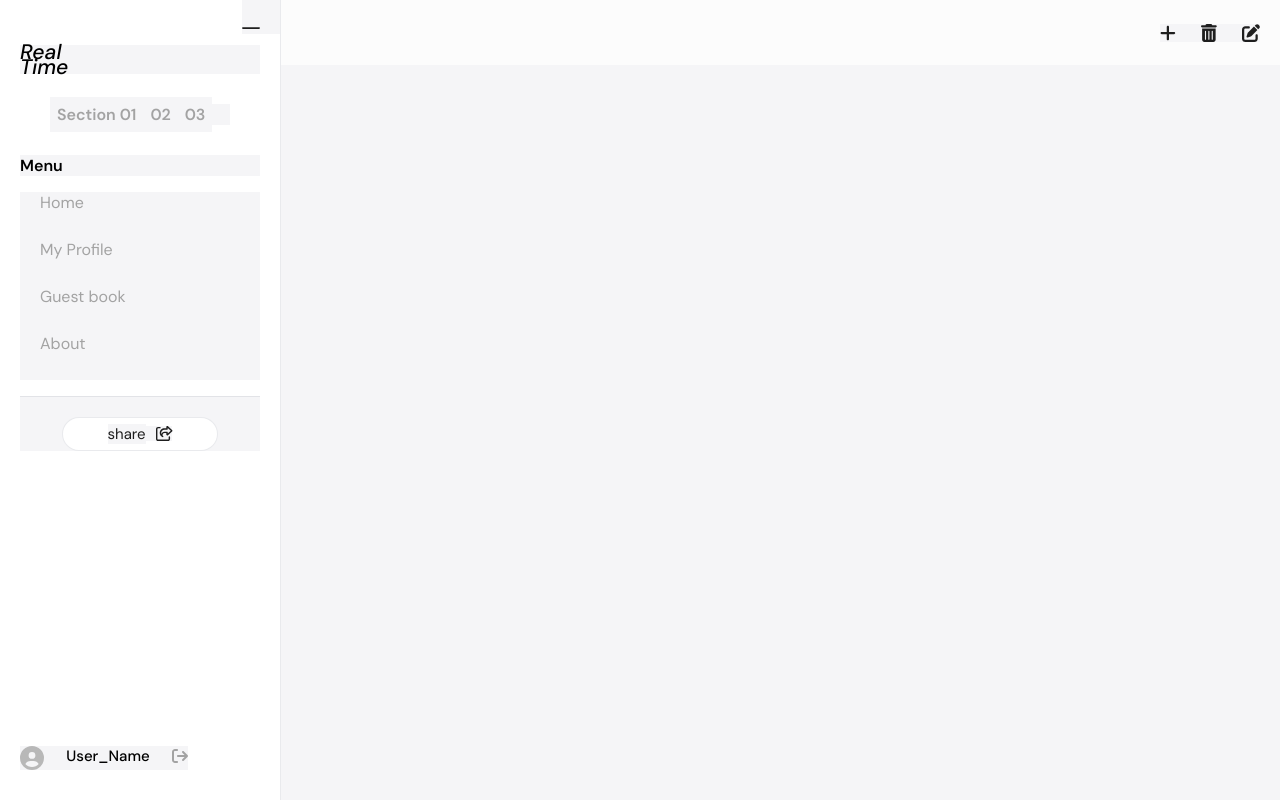
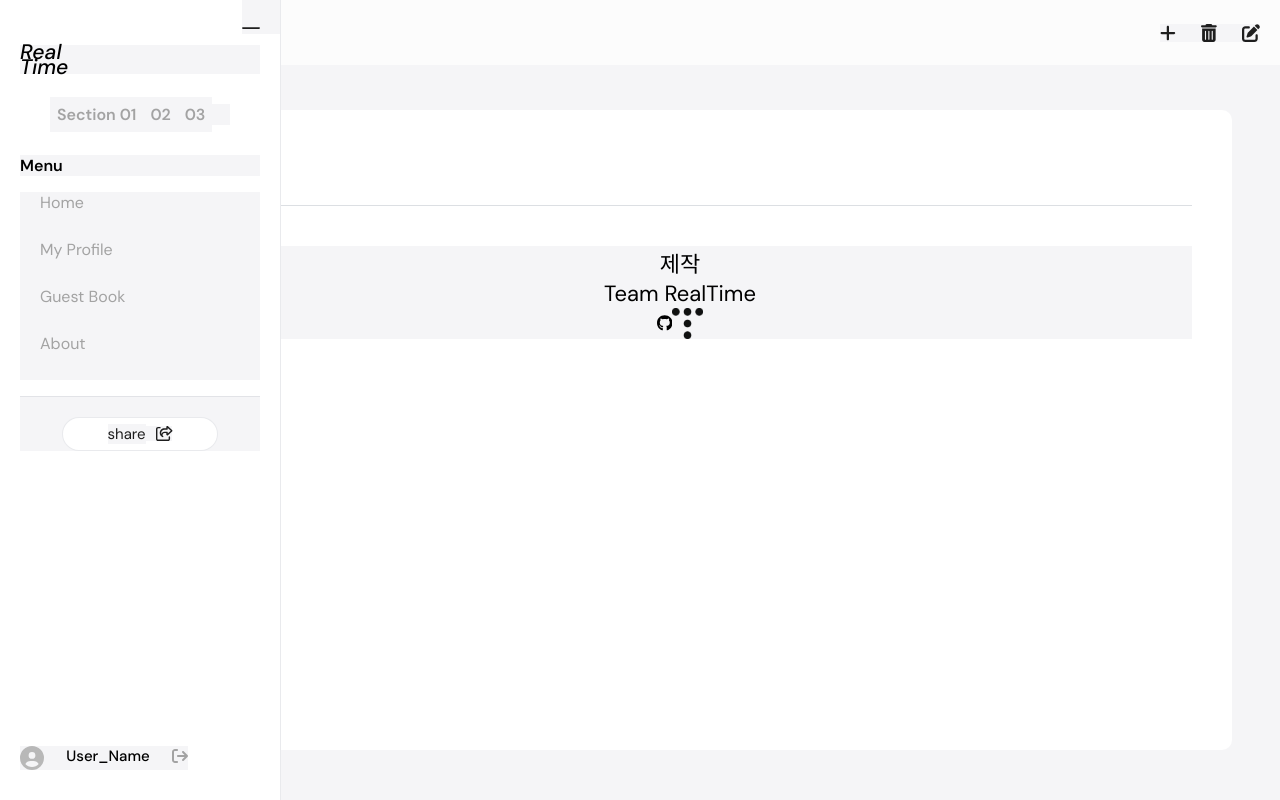
Before and after one commit to strawberryroll/Team_Realtime, a Vue app in the folder photo-board/: page /about in a window 1280 px wide. Both pictures are taken after a click on the element 68 px from the left and 17 px from the top of the page. Built offline with nearby package versions, Linux system fonts and the light colour scheme.

Commit message:
Refactor: about,guestbook,home 컴포넌트 생성

```diff
--- a/photo-board/src/App.vue
+++ b/photo-board/src/App.vue
@@ -3,41 +3,20 @@
   <!--사이드바-->
   <Sidebar @isOpen="toggleSidebar" :user_name="user_name" :isOpen="isOpen"/>
 
-
    <!--NAVBAR 헤더-->
-  <section>
-    <nav class="navbar">
-      <div class="nav-left">
-        <button class="arrow-btn">
-          <font-awesome-icon :icon="['fas', 'chevron-left']" style="color: #212121;" />
-        </button>
-        <button class="arrow-btn">
-          <font-awesome-icon :icon="['fas', 'chevron-right']" style="color: #212121;" />
-        </button>
-      </div>
-      <div class="nav-right">
-          <font-awesome-icon :icon="['fas', 'plus']" style="color: #1e1e1e;" />
-          <font-awesome-icon :icon="['fas', 'trash-can']" style="color: #1e1e1e;" />
-          <font-awesome-icon :icon="['fas', 'pen-to-square']" style="color: #1e1e1e;" />
-      </div>
-    </nav>
-  </section>
+  <Header/>
 
   <!--main content-->
   <section id="main-content">
     <router-view></router-view>
   </section>
 
-
-
-
-
-
 </template>
 
 <script>
 // components
 import Sidebar from './components/Sidebar.vue';
+import Header from './components/Header.vue';
 
 export default {
   data(){
@@ -48,6 +27,7 @@ export default {
   },
   components:{
     Sidebar,
+    Header,
   },
   methods:{
     toggleSidebar(){
@@ -234,5 +214,120 @@ li{
   display: flex;
   flex: 1;
 }
+/* Home */
+.home-container {
+  display: flex;
+  align-items: center;
+  width: 100%;
+  height: 100%;
+}
+.home-white-box {
+  position: absolute;
+  vertical-align: middle;
+  left: 10%;
+  right: 0;
+  width: 80%;
+  height: 70%;
+  padding: 40px;
+  margin-top: 60px;
+  border-radius: 10px;
+}
+
+/* My Profile */
+.container {
+  display: flex;
+  align-items: center;
+  background-color: #F5F5F7;
+  width: 100%;
+  height: 100%;
+}
+.white-box {
+  position: absolute;
+  vertical-align: middle;
+  left: 10%;
+  right: 0;
+  width: 80%;
+  height: 70%;
+  background: white;
+  padding: 40px;
+  margin-top: 60px;
+  border-radius: 10px;
+}
+.box-title {
+  position: absolute;
+  top: 10px;
+  font-size: 30px;
+}
+.division-line {
+  border-top: 1px solid #dcdfe3;
+  margin-top: 55px;
+}
+.box-content {
+  padding-top: 40px;
+  width: 100%;
+  height: 70%;
+  background: transparent;
+}
+.profile-img {
+  position: absolute;
+  top: 80px;
+  background: transparent;
+}
+.content {
+    position: absolute;
+    top: 120px;
+}
+
+.content-name {
+    left: 600px;
+}
+
+.content-email {
+    left: 900px;
+}
+
+.content-phone {
+    left: 600px;
+    top: 250px;
+}
+
+.content-about {
+    left: 600px;
+    top: 380px;
+}
+input {
+    width: 200px;
+    height: 30px;;
+    font-size: 15px;
+    border: 0;
+    border-bottom: 1.5px solid #D3D3D3;
+}
+textarea {
+    width: 520px;
+    height: 100px;
+    font-size: 15px;
+    border: 0;
+    background-color: #F5F5F7;
+    border-radius: 10px;
+    padding: 15px 0 0 20px;
+}
+.myprofile-btn {
+    position: absolute;
+    top: 410px;
+    left: 350px;
+    height: 50px;
+    width: 50px;
+    border-radius: 50%;
+    border: 0;
+    background-color: white;
+    background-image: url("./assets/icon/camera.png");
+    background-size: 60%;
+    background-repeat: no-repeat;
+    background-position: center;
+    box-shadow: 0 2px 4px rgba(0, 0, 0, 0.3);
+}
+.myprofile-btn:hover {
+  opacity: 0.7;
+}
 
 </style>
--- /dev/null
+++ b/photo-board/src/components/About.vue
@@ -0,0 +1,42 @@
+<template>
+  <div class="container">
+    <div class="white-box">
+        <div id="title" class="box-title"><p>About</p></div>
+        <div class="division-line"></div>
+        <div id="content" class="box-content">
+            <div class="about-text">
+                <div>제작</div>
+                <div>Team RealTime</div>
+            </div>
+            <div class="about-icon">
+                <font-awesome-icon :icon="['fab', 'github']" />
+                <img src="../assets/icon/tstory.png" width="3%">
+            </div>
+
+        </div>
+    </div>
+  </div>
+</template>
+
+<script>
+export default {
+
+}
+</script>
+
+<style>
+.about-text{
+  font-size: 22px;
+  display: flex;
+  flex-direction: column;
+  align-items: center;
+  text-align: left;
+
+}
+
+.about-icon{
+  display: flex;
+  justify-content: center;
+  align-items: center;
+}
+</style>
--- /dev/null
+++ b/photo-board/src/components/GuestBook.vue
@@ -0,0 +1,17 @@
+<template>
+  <div class="container">
+    <div class="white-box">
+        <div id="title" class="box-title"><p>Guest Book</p></div>
+    </div>
+  </div>
+</template>
+
+<script>
+export default {
+
+}
+</script>
+
+<style>
+
+</style>
--- a/photo-board/src/components/Header.vue
+++ b/photo-board/src/components/Header.vue
@@ -1,5 +1,21 @@
 <template>
-
+   <section>
+    <nav class="navbar">
+      <div class="nav-left">
+        <button class="arrow-btn">
+          <font-awesome-icon :icon="['fas', 'chevron-left']" style="color: #212121;" />
+        </button>
+        <button class="arrow-btn">
+          <font-awesome-icon :icon="['fas', 'chevron-right']" style="color: #212121;" />
+        </button>
+      </div>
+      <div class="nav-right">
+          <font-awesome-icon :icon="['fas', 'plus']" style="color: #1e1e1e;" />
+          <font-awesome-icon :icon="['fas', 'trash-can']" style="color: #1e1e1e;" />
+          <font-awesome-icon :icon="['fas', 'pen-to-square']" style="color: #1e1e1e;" />
+      </div>
+    </nav>
+  </section>
 </template>
 
 <script>
--- /dev/null
+++ b/photo-board/src/components/Home.vue
@@ -0,0 +1,17 @@
+<template>
+  <div class="home-container">
+    <div class="home-white-box">
+        <div id="title" class="box-title"><p>여기는 home</p></div>
+    </div>
+  </div>
+</template>
+
+<script>
+export default {
+
+}
+</script>
+
+<style>
+
+</style>
--- a/photo-board/src/components/Sidebar.vue
+++ b/photo-board/src/components/Sidebar.vue
@@ -19,9 +19,9 @@
     <div class="menu-sub-title">Menu</div>
     <ul class="side-mid">
       <li>
-        <a href="#">
+        <router-link to="/home">
           <div class="text">Home</div>
-        </a>
+        </router-link>
       </li>
       <li>
         <router-link to="/myprofile">
@@ -29,14 +29,14 @@
         </router-link>
       </li>
       <li>
-        <a href="#">
-          <div class="text">Guest book</div>
-        </a>
+        <router-link to="/guestbook">
+          <div class="text">Guest Book</div>
+        </router-link>
       </li>
       <li>
-        <a href="#">
+        <router-link to="/about">
           <div class="text">About</div>
-        </a>
+        </router-link>
       </li>
     </ul>
 
--- a/photo-board/src/main.js
+++ b/photo-board/src/main.js
@@ -7,9 +7,11 @@ import { library } from '@fortawesome/fontawesome-svg-core'
 import { fas } from '@fortawesome/free-solid-svg-icons';
 import { far } from '@fortawesome/free-regular-svg-icons';
 import { FontAwesomeIcon } from '@fortawesome/vue-fontawesome'
+import { fab } from '@fortawesome/free-brands-svg-icons';
 
 library.add(fas)
 library.add(far)
+library.add(fab)
 
 const app = createApp(App)
 
```
Also changed, not shown: photo-board/src/router/router.js (+15 -0 lines), photo-board/src/assets/icon/tstory.png (added).
